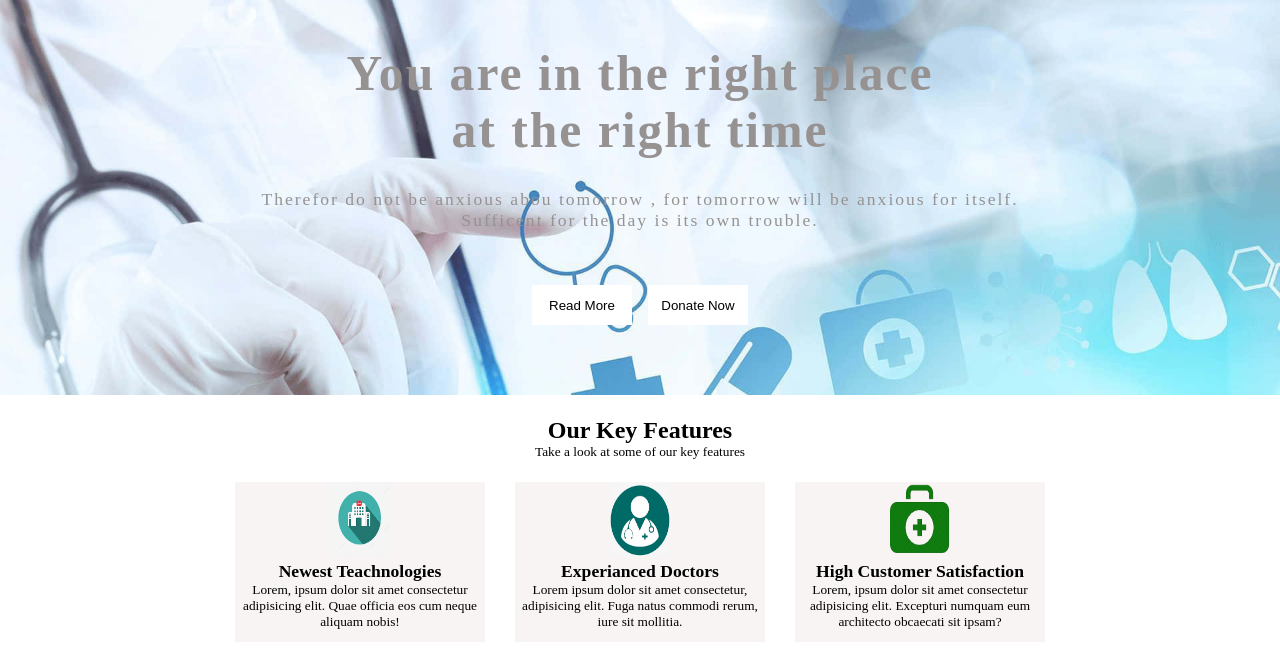
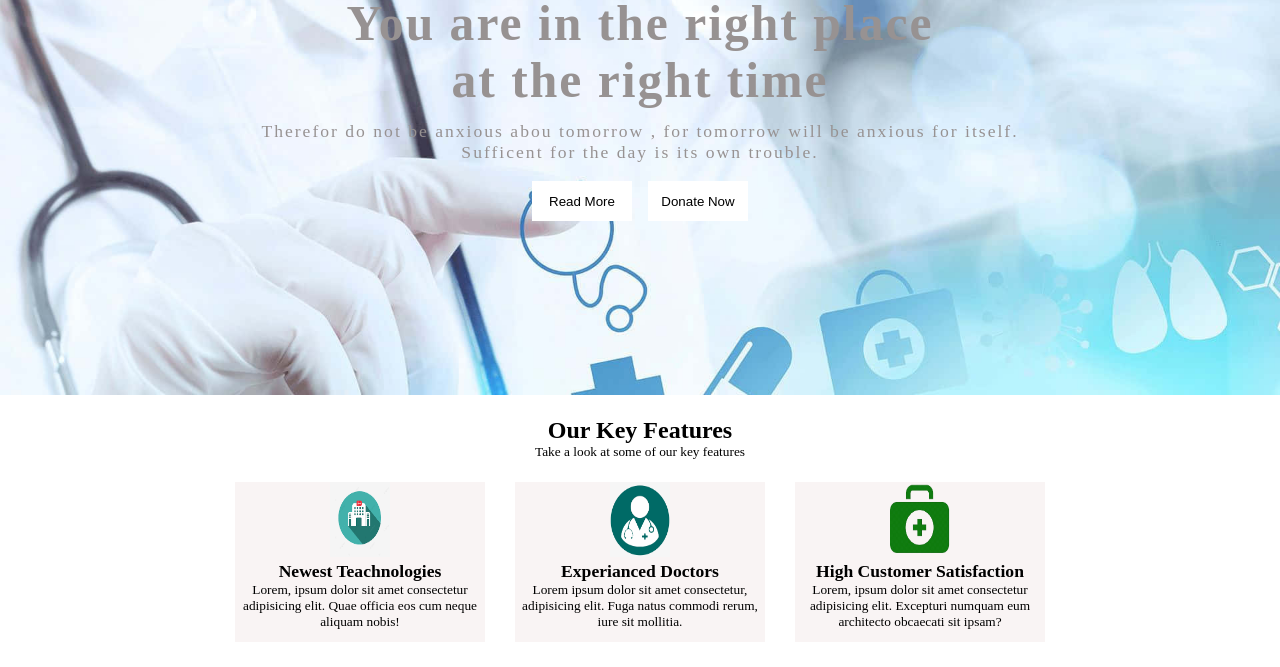
Before and after one commit to WaleedAhmed1801/First-Website-With-Responsive, a plain HTML site: page index.html in a window 1280 px wide. Shown: the part 65-732 px from the top of the page. Drawn offline with Linux system fonts and the light colour scheme.

Commit message:
some changes

```diff
--- a/index.html
+++ b/index.html
@@ -32,8 +32,8 @@
 
     <section class="mainsection">
         <div class="abc">
-          <h1>You are in the right place <br> at the right time</h1><br>
-          <p>Therefor do not be anxious abou tomorrow , for tomorrow will be anxious for itself. <br> Sufficent for the day is its own trouble.</p><br><br>
+          <h1>You are in the right place <br> at the right time</h1>
+          <p>Therefor do not be anxious abou tomorrow , for tomorrow will be anxious for itself. <br> Sufficent for the day is its own trouble.</p>
           <button class="btn2">Read More</button>
           <button class="btn2">Donate Now</button>
         </div>
--- a/style.css
+++ b/style.css
@@ -46,9 +46,6 @@ header nav .btn1{
     background-repeat: no-repeat;
     background-size: cover;
     text-align: center;
-}
-.abc{
-    padding: 50px;
 }
 .mainsection h1{
     font-size: 3.1rem;
@@ -113,7 +110,7 @@ header nav .btn1{
 
                        /* Fisrt media query */
 
-@media  (max-width:843px){
+ @media  (max-width:843px){
     header nav .nav-items a{
         font-size: 1.0rem;
         padding: 4px;
@@ -131,9 +128,10 @@ header nav .btn1{
         width: 100vw;
         height: 40vh;
     }
+}
 
                     /* second media query */
-}
+
 @media (max-width:780px) {
     header{
         height: 55px;
@@ -449,4 +447,4 @@ header nav .btn1{
         height: 8px;
         font-size: 0.1rem;
     }
- }
+ }                     */
```
